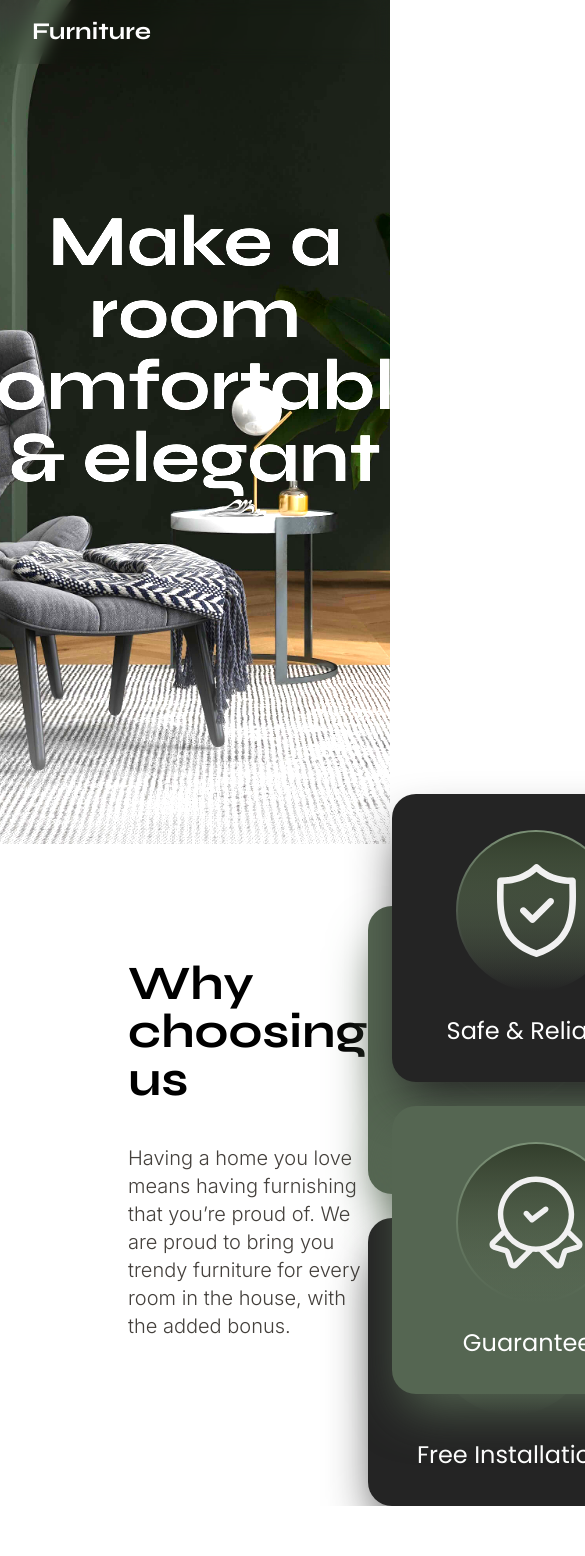
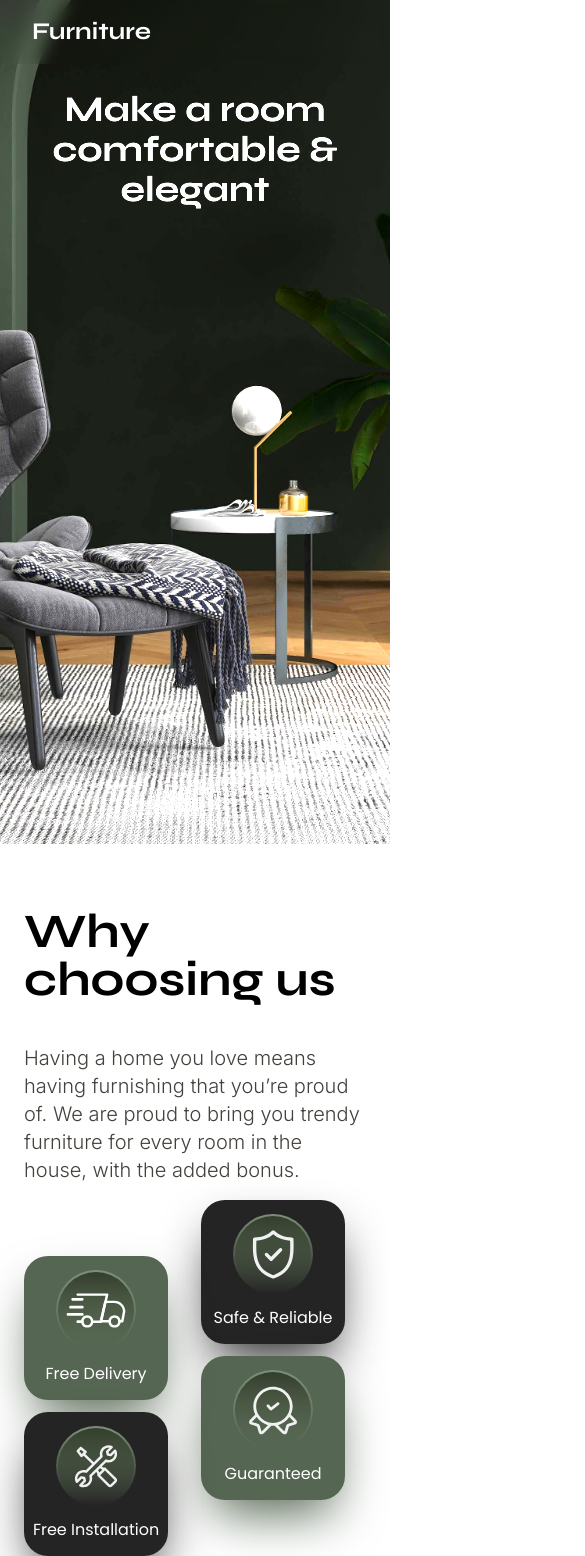
Before and after one commit to erickhilda/furniture-configurator, a Next.js app: page / in a window 390 px wide. Shown: the top 1556 px of the page, 585 px wide, since content can reach past the window. Before the commit the page ends 1506 px from the top, so only its background shows below. Built offline with nearby package versions, Linux system fonts and the light colour scheme.

Commit message:
fix: add responsiveness for mobile

```diff
--- a/src/app/page.tsx
+++ b/src/app/page.tsx
@@ -3,7 +3,7 @@ import HeroSection from "@/components/hero-section";
 
 export default function Home() {
   return (
-    <main className="flex h-full flex-col items-center justify-between">
+    <main className="h-full w-full">
       <nav className="w-full h-16 flex items-center backdrop-blur justify-between px-8 fixed top-0 left-0 z-10">
         <h1 className="font-bold font-syne text-2xl text-white">Furniture</h1>
       </nav>
@@ -11,6 +11,10 @@ export default function Home() {
       <HeroSection />
 
       <ExellencySection />
+
+      {/* <section className="w-full h-96 bg-gradient-to-b from-white via-white to-transparent">
+        room
+      </section> */}
     </main>
   );
 }
--- a/src/components/exellency-section.tsx
+++ b/src/components/exellency-section.tsx
@@ -28,7 +28,7 @@ function ExellencySection() {
   return (
     <section
       className={clsx(
-        "flex justify-between w-full pt-52 px-32 -translate-y-1/4",
+        "flex flex-col lg:flex-row justify-between w-full pt-16 lg:pt-52 px-6 lg:px-32 lg:-translate-y-1/4",
         "bg-gradient-to-t from-white via-white to-transparent"
       )}
     >
@@ -42,13 +42,13 @@ function ExellencySection() {
           house, with the added bonus.
         </p>
       </div>
-      <div className="grid grid-cols-2 grid-rows-2 gap-6 text-white">
+      <div className="grid grid-cols-2 grid-rows-2 gap-3 lg:gap-6 text-white mt-4 lg:mt-0">
         {exellencyItems.map((item, idx) => (
           <div
             key={`exellency-item-${idx}`}
             className={clsx(
-              "w-72 h-72 rounded-3xl p-6",
-              (idx + 1) % 2 === 0 ? "-translate-y-14" : "translate-y-14",
+              "lg:w-72 lg:h-72 w-36 h-36 rounded-3xl p-2 lg:p-6",
+              (idx + 1) % 2 === 0 ? "lg:-translate-y-14" : "translate-y-14",
               "flex flex-col items-center justify-center",
               item.variant === "green"
                 ? "bg-matcha-500 shadow-2xl shadow-matcha-500"
@@ -57,13 +57,14 @@ function ExellencySection() {
           >
             <div
               className={clsx(
+                "w-20 h-20 lg:h-36 lg:w-36",
                 "rounded-full p-[0.125rem]",
                 "bg-gradient-to-b from-matcha-400 to-transparent"
               )}
             >
               <div
                 className={clsx(
-                  "flex items-center justify-center rounded-full p-3",
+                  "flex items-center justify-center rounded-full p-1 lg:p-3",
                   "bg-gradient-to-b from-matcha-700 to-matcha-1000"
                 )}
               >
@@ -75,7 +76,7 @@ function ExellencySection() {
                 />
               </div>
             </div>
-            <p className="font-poppins text-2xl mt-6">{item.title}</p>
+            <p className="font-poppins text-center lg:text-2xl mt-3 lg:mt-6">{item.title}</p>
           </div>
         ))}
       </div>
--- a/src/components/hero-section.tsx
+++ b/src/components/hero-section.tsx
@@ -5,12 +5,12 @@ function HeroSection() {
     <section
       className={clsx(
         "w-full h-full",
-        "flex-shrink-0 flex flex-col justify-center items-center",
+        "flex-shrink-0 flex flex-col lg:justify-center items-center",
         "filter brightness-150 saturate-200",
         "bg-cover bg-no-repeat bg-[url(/img/landing-page/hero-background.jpeg)] bg-center"
       )}
     >
-      <h2 className="font-bold text-white text-7xl font-syne lg:max-w-lg text-center -translate-y-1/4">
+      <h2 className="font-bold text-white text-4xl lg:text-7xl font-syne lg:max-w-lg text-center translate-y-3/4 lg:-translate-y-1/4">
         Make a room comfortable & elegant
       </h2>
     </section>
```
